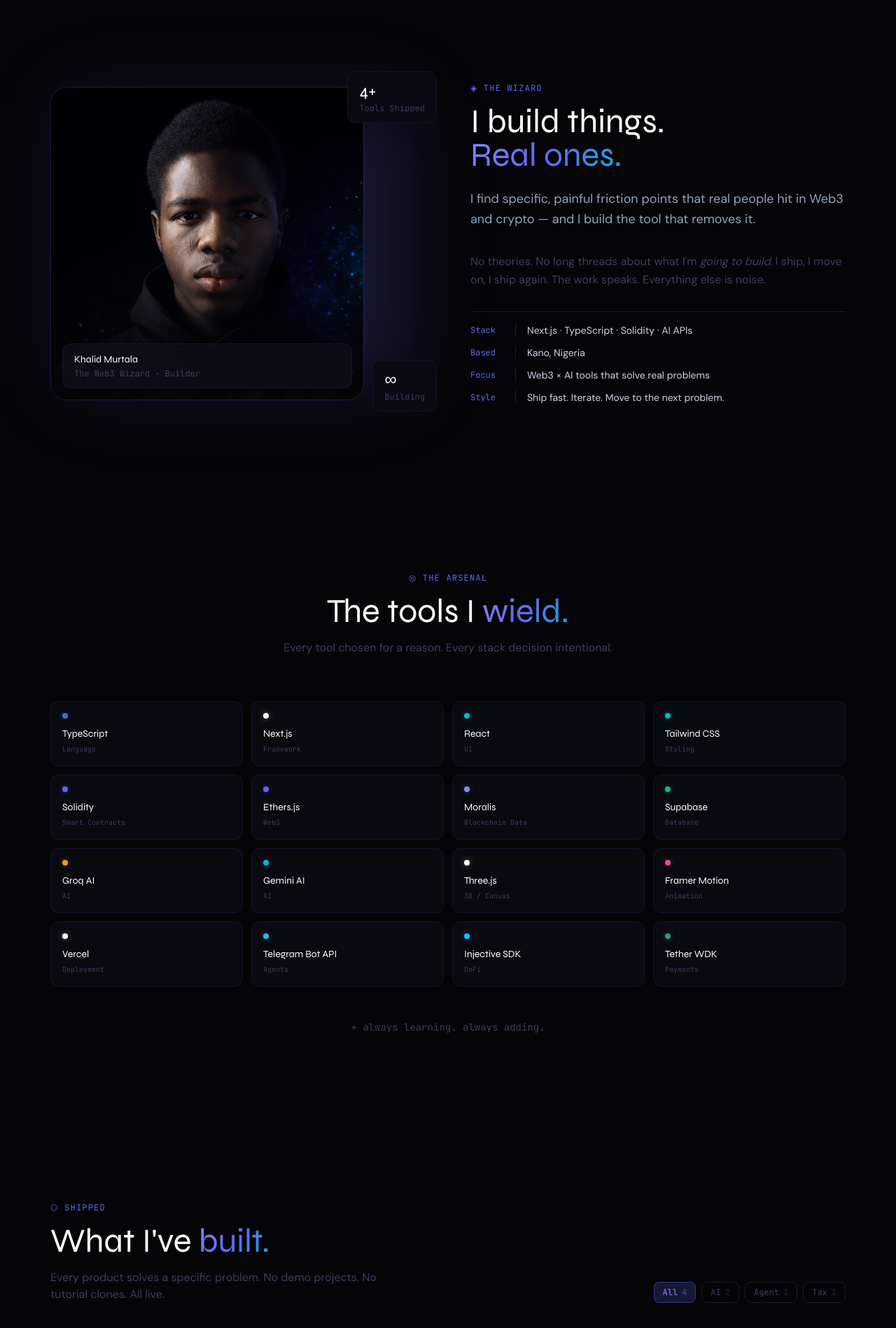
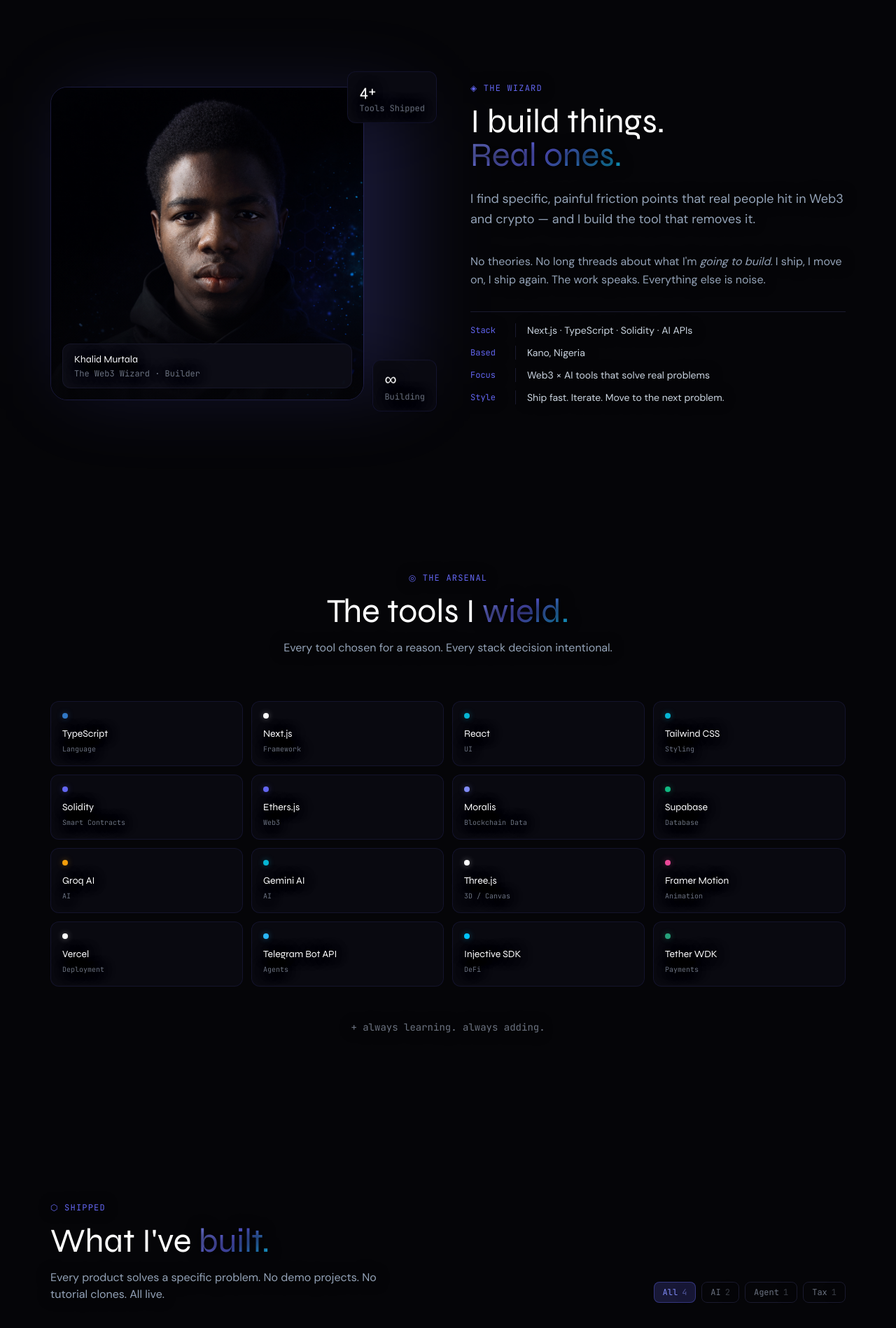
Before and after one commit to theweb3wizard/portfolio, a Next.js app: page / in a window 1280 px wide. Shown: the part 802-2700 px from the top of the page at 70% size. Built offline with nearby package versions, Linux system fonts and the light colour scheme; no server answers.

Commit message:
fix: text readability all sections

```diff
--- a/app/globals.css
+++ b/app/globals.css
@@ -132,3 +132,10 @@ body:hover .cursor { opacity: 1; }
     overflow: hidden;
   }
 }
+
+/* Text readability over animated backgrounds */
+section p,
+section span,
+section li {
+  text-shadow: 0 1px 12px rgba(5, 5, 8, 0.9), 0 0 20px rgba(5, 5, 8, 0.7);
+}
--- a/components/sections/About.tsx
+++ b/components/sections/About.tsx
@@ -90,7 +90,7 @@ export default function About() {
             </SectionReveal>
 
             <SectionReveal delay={0.2}>
-              <p className="text-muted leading-relaxed">
+              <p className="text-slate-400 leading-relaxed">
                 No theories. No long threads about what I&apos;m{" "}
                 <em>going to build.</em> I ship, I move on, I ship again. The
                 work speaks. Everything else is noise.
--- a/components/sections/Arsenal.tsx
+++ b/components/sections/Arsenal.tsx
@@ -35,7 +35,7 @@ export default function Arsenal() {
             The tools I{" "}
             <span className="text-gradient">wield.</span>
           </h2>
-          <p className="text-muted max-w-xl mx-auto">
+          <p className="text-slate-400 max-w-xl mx-auto">
             Every tool chosen for a reason. Every stack decision intentional.
           </p>
         </SectionReveal>
--- a/components/sections/Contact.tsx
+++ b/components/sections/Contact.tsx
@@ -51,7 +51,7 @@ export default function Contact() {
             Find me in{" "}
             <span className="text-gradient">the dark.</span>
           </h2>
-          <p className="text-muted max-w-lg mx-auto">
+          <p className="text-slate-400 max-w-lg mx-auto">
             I don&apos;t do cold emails. But if you&apos;re building something real in
             Web3 or AI — find me on X.
           </p>
--- a/components/sections/Mission.tsx
+++ b/components/sections/Mission.tsx
@@ -46,7 +46,7 @@ export function Mission() {
             Why I{" "}
             <span className="text-gradient">build.</span>
           </h2>
-          <p className="text-muted max-w-2xl mx-auto text-lg leading-relaxed">
+          <p className="text-slate-400 max-w-2xl mx-auto text-lg leading-relaxed">
             The gap between what blockchain technology promises and what people
             actually experience is enormous. I work in that gap.
           </p>
@@ -76,7 +76,7 @@ export function Mission() {
                   >
                     {pillar.title}
                   </h3>
-                  <p className="text-muted leading-relaxed text-sm">
+                  <p className="text-slate-400 leading-relaxed text-sm">
                     {pillar.body}
                   </p>
                 </div>
--- a/components/sections/Work.tsx
+++ b/components/sections/Work.tsx
@@ -30,7 +30,7 @@ export default function Work() {
                 What I&apos;ve{" "}
                 <span className="text-gradient">built.</span>
               </h2>
-              <p className="text-muted max-w-lg">
+              <p className="text-slate-400 max-w-lg">
                 Every product solves a specific problem. No demo projects.
                 No tutorial clones. All live.
               </p>
--- a/components/ui/ProjectCard.tsx
+++ b/components/ui/ProjectCard.tsx
@@ -99,7 +99,7 @@ export default function ProjectCard({ project, index }: Props) {
         </div>
 
         <p className="text-slate-400 text-sm font-mono mb-3">{project.tagline}</p>
-        <p className="text-muted text-sm leading-relaxed mb-6 line-clamp-2">
+        <p className="text-slate-400 text-sm leading-relaxed mb-6 line-clamp-2">
           {project.description}
         </p>
 
--- a/tailwind.config.ts
+++ b/tailwind.config.ts
@@ -26,7 +26,7 @@ const config: Config = {
         emerald: { DEFAULT: "#10B981" },
         rose: { DEFAULT: "#F43F5E" },
         amber: { DEFAULT: "#F59E0B" },
-        muted: "#3D3D5C",
+        muted: "#6B7280",
         subtle: "#252540",
       },
       fontFamily: {
```
